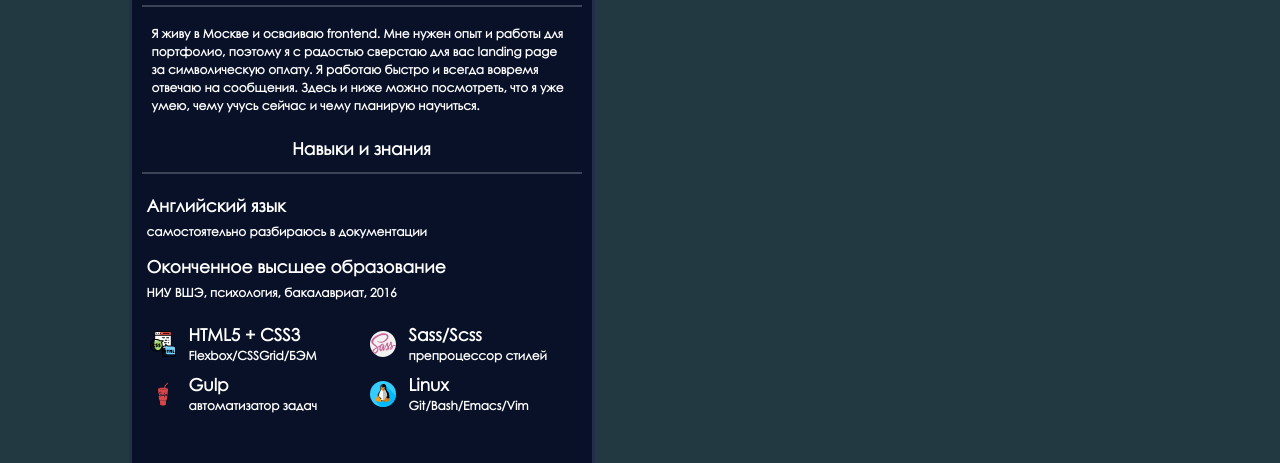
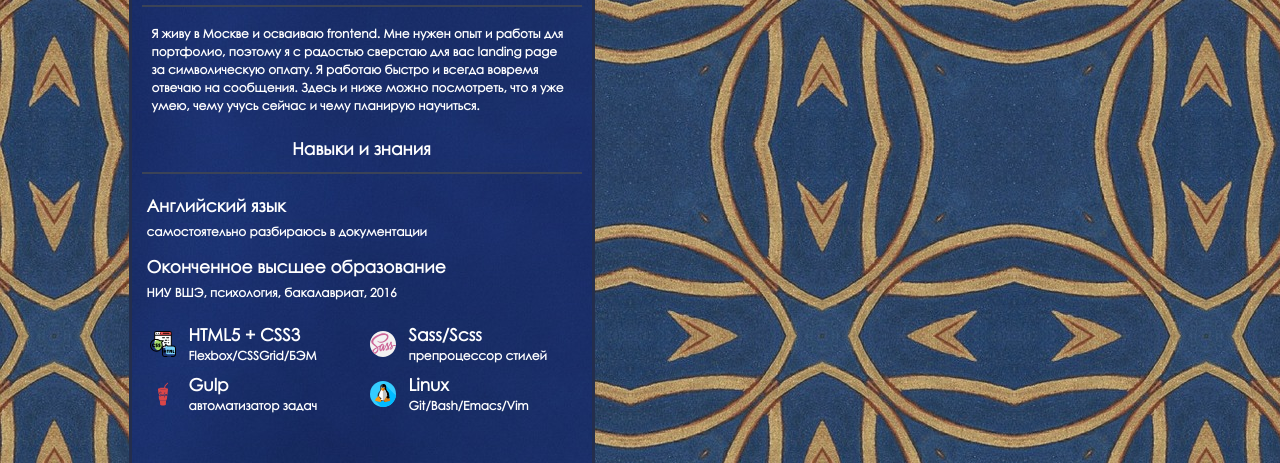
Before and after one commit to light-candy/light-candy.github.io, a plain HTML site: page index.html in a window 1280 px wide. Shown: the part 145-608 px from the top of the page. Drawn offline with Linux system fonts and the light colour scheme.

Commit message:
add fancy backgrounds

```diff
--- a/sty1.css
+++ b/sty1.css
@@ -63,7 +63,8 @@ ol, ul {
     display:flex;
     flex-direction:row;
     justify-content:space-around;
-    background-color:#223942;
+    background-image:url("./backgrounds/background-8.jpg");
+    background-repeat:no-repeat;
 
 }
 hr{
@@ -80,8 +81,9 @@ padding-right:10px;
 padding-left:10px;
 border-right:3px solid #242e4d;
 border-left:3px solid #242e4d;
-background-color:#091128;
 
+background-image:url("./backgrounds/background-1.jpg");
+background-repeat:no-repeat;
 color:#fff;
 font-weight:700;
 }
```
Also changed, not shown: backgrounds/background-1.jpg (added), backgrounds/background-8.jpg (added).
